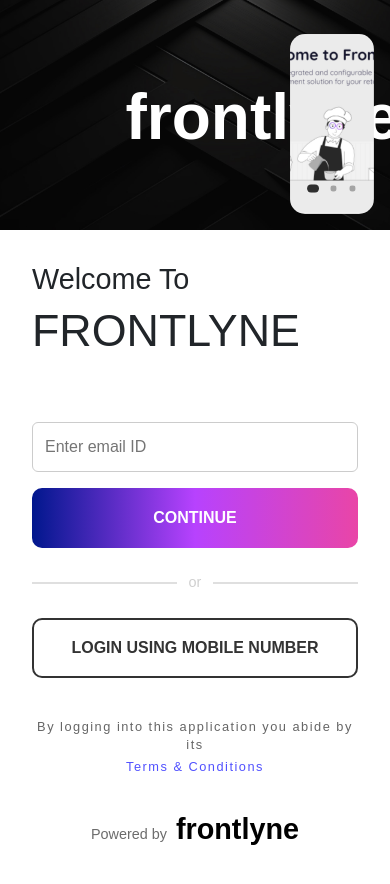
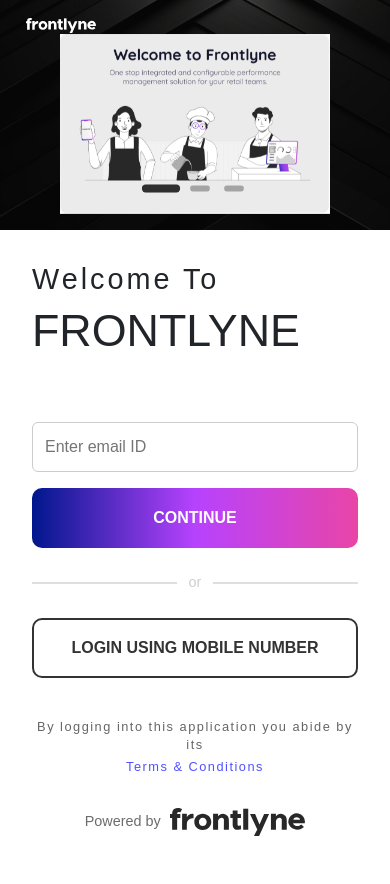
Before and after one commit to RalteRoland/task-manager-frontend, an Angular app: page / in a window 390 px wide. Shown: the top 884 px of the page. Built offline with nearby package versions, Linux system fonts and the light colour scheme.

Commit message:
Improve responsiveness

```diff
--- a/src/app/pages/login/login.component.css
+++ b/src/app/pages/login/login.component.css
@@ -8,32 +8,44 @@
 
 /* Left side */
 .left-panel {
+  position: relative;       /* establish positioning context */
+  display: flex;
+  justify-content: center;  /* center carousel horizontally */
+  align-items: center;      /* center carousel vertically */
+  padding: 2rem;
+  height: 100vh;
   background: url('/assets/login-background-image.jpg') no-repeat center center;
   background-size: cover;
-  display: flex;
-  justify-content: left;
-  align-items: flex-start;
-  padding: 2rem;
-  height: 100vh;
 }
 
-.welcome-box h1 {
-  color: white;
+/* Place the welcome-box at top-left */
+.welcome-box {
+  position: absolute;       /* remove it from flex flow */
+  top: 2rem;                /* distance from top */
+  left: 2rem;               /* distance from left */
   text-align: left;
-  font-size: 4rem;
-  font-weight: bold;
-  margin-bottom: 0.5rem;
-  margin-left: 40%;
-  margin-top: 5%;
+  width: auto;              /* shrink to content */
+  z-index: 10;              /* above carousel */
 }
+
+/* Welcome logo styling */
+.welcome-logo {
+  height: 60px;
+  display: block;
+  margin-top: 10px;
+  margin-left: 25%;
+}
+
+
+
+
 
 .carousel-container {
   display: flex;
   justify-content: center;
   align-items: center;
-  margin-top: 15%;
   border-radius: 15px;
-  max-width: 700px;
+  max-width: 750px;
   width: 100%;
   background: transparent;
   overflow: hidden;
@@ -94,6 +106,7 @@
 }
 
 .login-form h3 {
+  letter-spacing: 3px;
   font-weight: 100;
   font-size: 1.8rem;
 }
@@ -203,12 +216,12 @@
   color: #6c6c6c;
 }
 
-.powered strong {
-  font-size: 1.8rem; /* Adjust size as needed */
-  font-weight: 790; /* Optional: make it bolder */
-  color: #000000;
+.powered-logo {
+  height: 1.8rem;
   margin-left: 5px;
+  vertical-align: middle; /* aligns with text baseline */
 }
+
 
 
 /* ✅ Responsive Fixes */
@@ -243,3 +256,26 @@
     height: 180px;
   }
 }
+
+
+@media (max-width: 768px) {
+  .welcome-box {
+    top: 1rem;
+    left: 1rem;
+  }
+
+  .welcome-logo {
+    height: 40px; /* smaller logo on small screens */
+  }
+}
+
+@media (max-width: 480px) {
+  .welcome-box {
+    top: 0.5rem;
+    left: 0.5rem;
+  }
+
+  .welcome-logo {
+    height: 15px; /* even smaller */
+  }
+}
--- a/src/app/pages/login/login.component.html
+++ b/src/app/pages/login/login.component.html
@@ -2,7 +2,7 @@
   <!--Left section-->
   <div class="left-panel">
     <div class="welcome-box">
-      <h1>frontlyne</h1>
+      <img src="/assets/frontlyne-logo.svg" alt="Frontlyne logo" class="welcome-logo" />
     </div>
 
     <div class="carousel-container">
@@ -58,7 +58,11 @@
         <a href="">Terms & Conditions</a>
       </p>
 
-      <p class="powered">Powered by <strong>frontlyne</strong></p>
+      <p class="powered">
+        Powered by
+        <img src="/assets/frontlyne-logo-black.svg" alt="Frontlyne logo" class="powered-logo" />
+      </p>
+
     </div>
   </div>
 </div>
```
Also changed, not shown: src/assets/frontlyne-logo-black.svg (added), src/assets/frontlyne-logo.svg (added).
